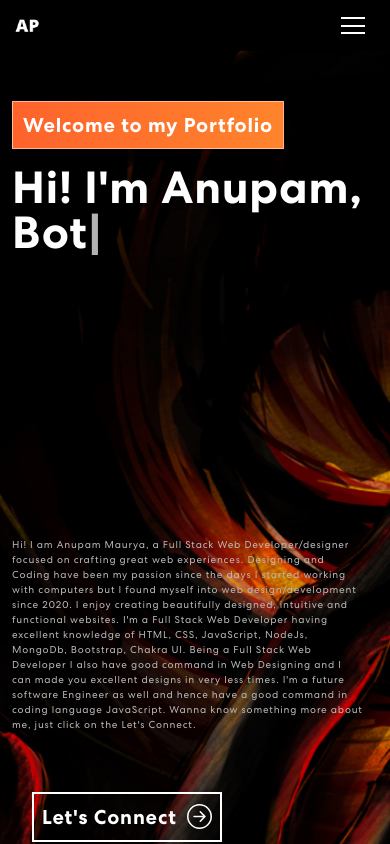
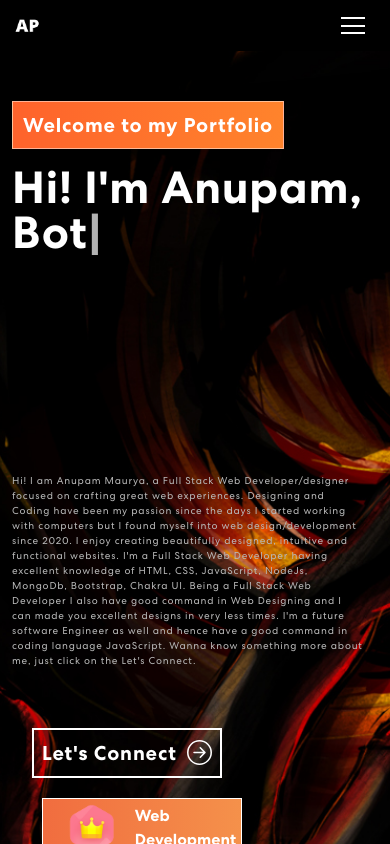
Before and after one commit to anupammaurya6767/Portfolio-Site, a React (Create React App) app: page / in a window 390 px wide. Shown: the top 844 px of the page. Built offline with nearby package versions, Linux system fonts and the light colour scheme.

Commit message:
Update App.css

```diff
--- a/src/App.css
+++ b/src/App.css
@@ -346,7 +346,7 @@ nav.navbar .navbar-toggler[aria-expanded="true"] .navbar-toggler-icon {
 
 @media screen and (max-width:1200px) {
   .txt-rotater h1{
-    height: 22rem;
+    height: 18rem;
     overflow-y: hidden;
     overflow-x: hidden;
   }
```
